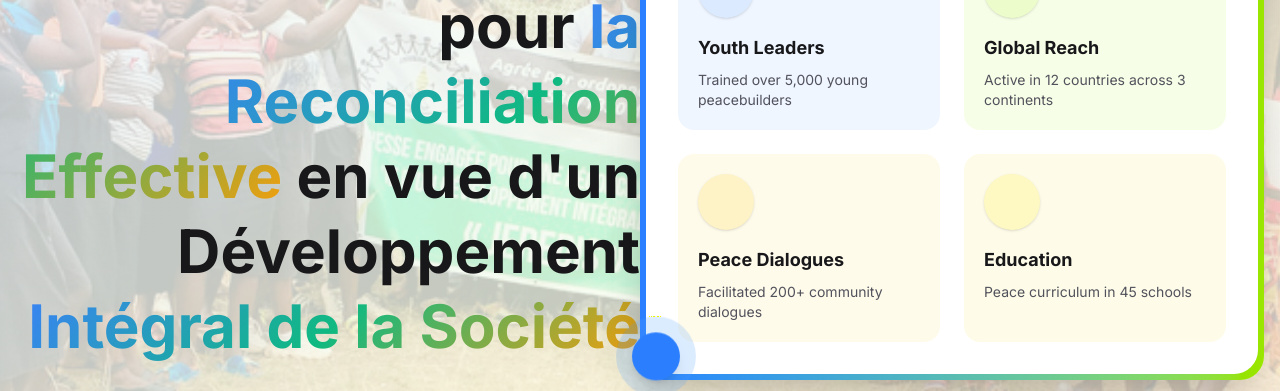
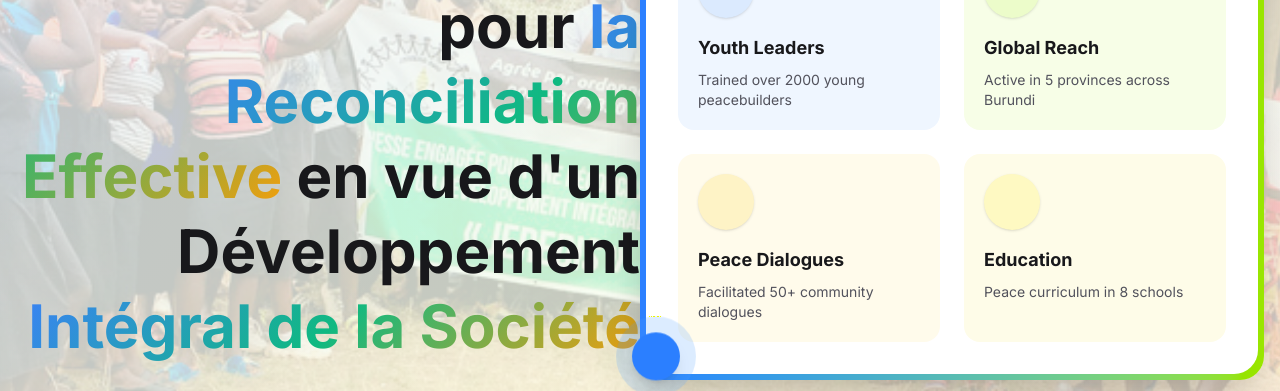
Before and after one commit to JovinMtl/news-part-ui, a Nuxt app: page / in a window 1280 px wide. Shown: the part 335-726 px from the top of the page. Built offline with nearby package versions, Linux system fonts and the light colour scheme; some icons are missing.

Commit message:
adjusted the stats.

```diff
--- a/app/pages/index.vue
+++ b/app/pages/index.vue
@@ -82,14 +82,14 @@
                                                     <Icon icon="fa-solid:users" class="text-blue-600 text-2xl" aria-hidden="true"/>
                                                 </div>
                                                 <h3 class="font-bold text-lg text-zinc-900 mb-2">Youth Leaders</h3>
-                                                <p class="text-zinc-600 text-sm">Trained over 5,000 young peacebuilders</p>
+                                                <p class="text-zinc-600 text-sm">Trained over 2000 young peacebuilders</p>
                                             </div>
                                             <div class="bg-lime-50 p-5 rounded-2xl card-hover">
                                                 <div class="w-14 h-14 rounded-full bg-lime-100 flex items-center justify-center mb-4 shadow-sm">
                                                     <Icon icon="bi:globe-europe-africa-fill" class="text-lime-600 text-2xl" aria-hidden="true"/>
                                                 </div>
                                                 <h3 class="font-bold text-lg text-zinc-900 mb-2">Global Reach</h3>
-                                                <p class="text-zinc-600 text-sm">Active in 12 countries across 3 continents</p>
+                                                <p class="text-zinc-600 text-sm">Active in 5 provinces across Burundi</p>
                                             </div>
                                             <div class="bg-amber-50 p-5 rounded-2xl card-hover">
                                                 <div class="w-14 h-14 rounded-full bg-amber-100 flex items-center justify-center mb-4 shadow-sm">
@@ -97,14 +97,14 @@
                                                 <!-- <Icon icon="fa7-regular:hand-peace" class="text-amber-600 text-2xl" aria-hidden="true"/> -->
                                                  </div>
                                                 <h3 class="font-bold text-lg text-zinc-900 mb-2">Peace Dialogues</h3>
-                                                <p class="text-zinc-600 text-sm">Facilitated 200+ community dialogues</p>
+                                                <p class="text-zinc-600 text-sm">Facilitated 50+ community dialogues</p>
                                             </div>
                                             <div class="bg-yellow-50 p-5 rounded-2xl card-hover">
                                                 <div class="w-14 h-14 rounded-full bg-yellow-100 flex items-center justify-center mb-4 shadow-sm">
                                                     <Icon icon="fa-solid:graduation-cap" class="text-yellow-600 text-2xl" aria-hidden="true"/>
                                                 </div>
                                                 <h3 class="font-bold text-lg text-zinc-900 mb-2">Education</h3>
-                                                <p class="text-zinc-600 text-sm">Peace curriculum in 45 schools</p>
+                                                <p class="text-zinc-600 text-sm">Peace curriculum in 8 schools</p>
                                             </div>
                                         </div>
                                     </div>
```
